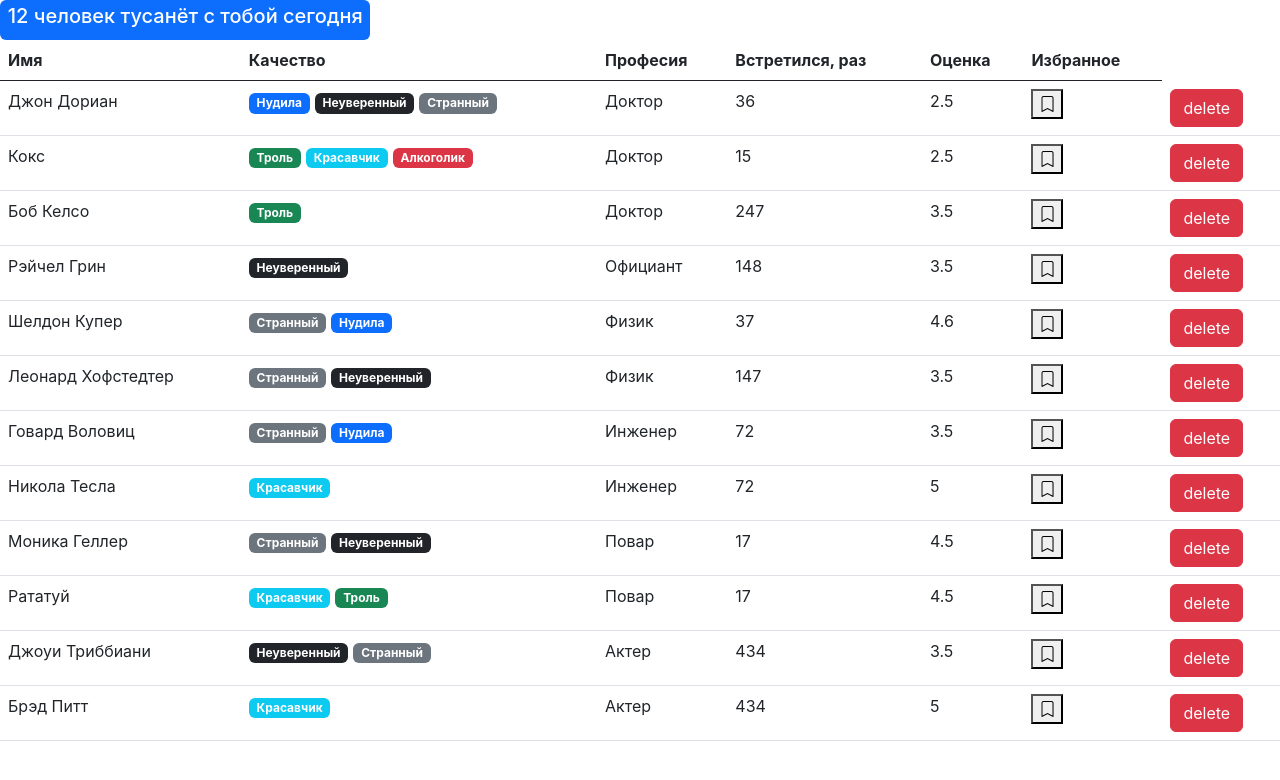
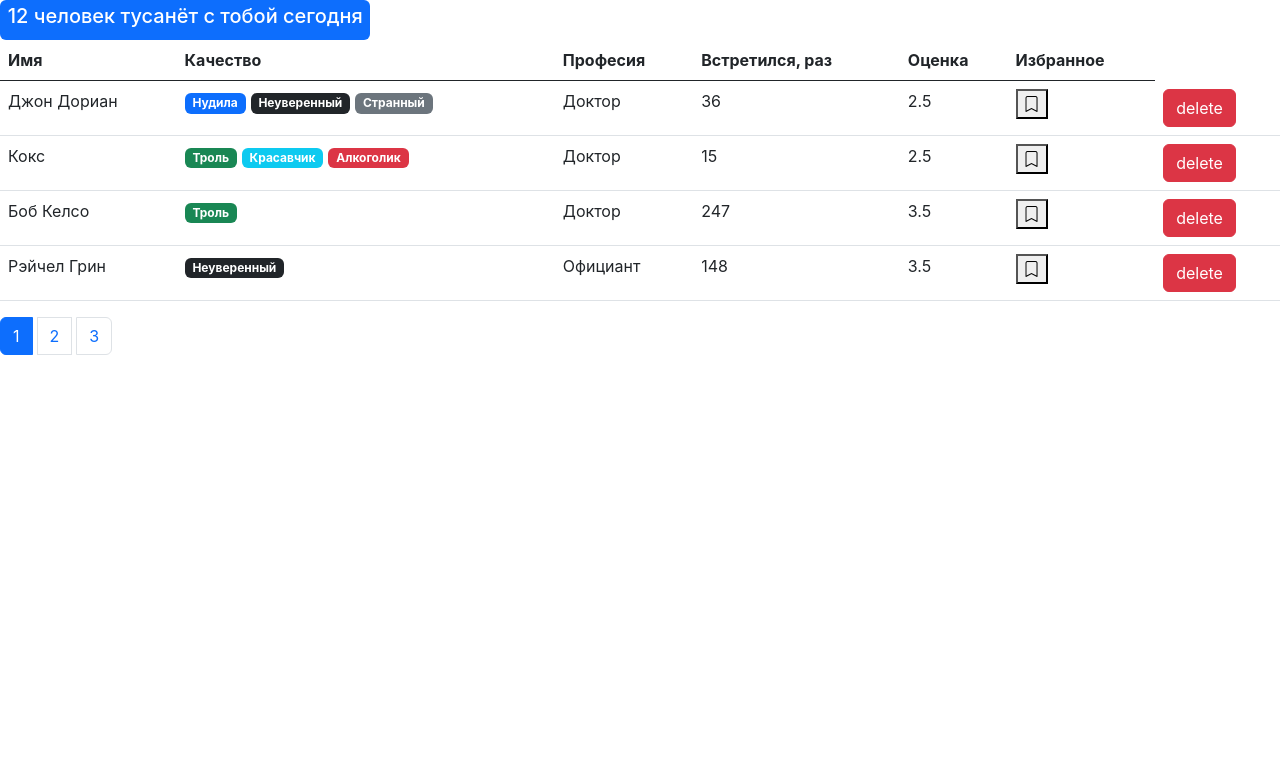
Before and after one commit to gturalsk/fast-company, a React (Create React App) app: page / in a window 1280 px wide. Shown: the top 780 px of the page. Built offline with nearby package versions, Linux system fonts and the light colour scheme.

Commit message:
add function paginate

```diff
--- a/package.json
+++ b/package.json
@@ -7,6 +7,7 @@
     "@testing-library/react": "^13.4.0",
     "@testing-library/user-event": "^13.5.0",
     "bootstrap": "^5.2.0-beta1",
+    "lodash": "^4.17.15",
     "react": "^18.2.0",
     "react-dom": "^18.2.0",
     "react-scripts": "5.0.1",
--- /dev/null
+++ b/src/app/API/utils/paginate.js
@@ -0,0 +1,4 @@
+export function paginate(items, pageNamber, pageSize) {
+  const startIndex = (pageNamber - 1) * pageSize;
+  return [...items].splice(startIndex, pageSize);
+}
--- /dev/null
+++ b/src/app/components/pagination.jsx
@@ -0,0 +1,28 @@
+import React from "react";
+import _, { range } from "lodash";
+
+const Pagination = ({ itemsCount, pageSize, onPageChenge, currentPage }) => {
+  const pageCount = Math.ceil(itemsCount / pageSize);
+  if (pageCount === 1) return null;
+  const pages = _.range(1, pageCount + 1);
+  console.log(pages);
+
+  return (
+    <nav>
+      <ul className="pagination">
+        {pages.map((page) => (
+          <li
+            className={"page-item" + (page === currentPage ? "  active" : "")}
+            key={"page_" + page}
+          >
+            <a className="page-link" onClick={() => onPageChenge(page)}>
+              {page}
+            </a>
+          </li>
+        ))}
+      </ul>
+    </nav>
+  );
+};
+
+export default Pagination;
--- a/src/app/components/user.jsx
+++ b/src/app/components/user.jsx
@@ -3,7 +3,6 @@ import Bookmark from "./bookMark";
 import Qualiti from "./qualiti";
 
 const User = (props) => {
-
   return (
     <tr key={props.user._id}>
       <td>{props.user.name}</td>
@@ -27,7 +26,8 @@ const User = (props) => {
       <td>
         <button
           onClick={() => props.handleDelete(props.user._id)}
-          className='btn btn-danger'>
+          className="btn btn-danger"
+        >
           delete
         </button>
       </td>
--- a/src/app/components/users.jsx
+++ b/src/app/components/users.jsx
@@ -3,6 +3,9 @@ import API from "../API";
 import "../../index.css";
 import User from "./user";
 import SearchStatus from "./searchStatus";
+import Pagination from "./pagination";
+import "../API/utils/paginate";
+import { paginate } from "../API/utils/paginate";
 
 const Users = () => {
   const [users, setUsers] = useState(API.users.fetchAll());
@@ -14,8 +17,6 @@ const Users = () => {
 
   const handlBookMark = (id) => {
     let newUsers = users.map((user) => {
-      //const newUser = { ...user };
-
       if (user._id === id) {
         user.bookmark = !user.bookmark;
 
@@ -47,6 +48,15 @@ const Users = () => {
   const getBageClasses = () => {
     return users.length > 0 ? "badge text-bg-primary" : "badge text-bg-danger";
   };
+  const count = users.length;
+  const pageSize = 4;
+  const [currentPage, setCurrentPage] = useState(1);
+
+  const hanglePageChenge = (pageIndex) => {
+    setCurrentPage(pageIndex);
+  };
+
+  const userCrop = paginate(users, currentPage, pageSize);
 
   return (
     <>
@@ -56,7 +66,7 @@ const Users = () => {
         classes={getBageClasses()}
       />
 
-      {!!users.length && (
+      {!!count && (
         <table className="table">
           <thead>
             <tr className="line">
@@ -70,7 +80,7 @@ const Users = () => {
           </thead>
 
           <tbody>
-            {users.map((user) => (
+            {userCrop.map((user) => (
               <User
                 user={user}
                 handleDelete={handleDelete}
@@ -81,6 +91,12 @@ const Users = () => {
           </tbody>
         </table>
       )}
+      <Pagination
+        itemsCount={count}
+        pageSize={pageSize}
+        onPageChenge={hanglePageChenge}
+        currentPage={currentPage}
+      />
     </>
   );
 };
```
Also changed, not shown: src/app/components/bookMark.jsx (+2 -5 lines), 1 other file (tests, documents, lock files or other folders).
